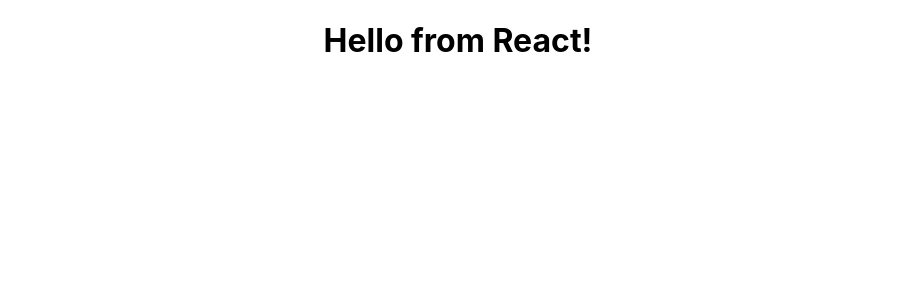
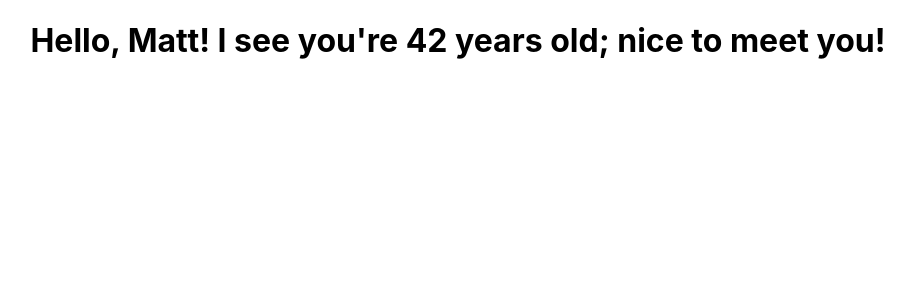
Before and after one commit to AJGreaves/gitpod-react, a React (Create React App) app in the folder my-app/: page / in a window 1280 px wide. Shown: the top 300 px of the page, without its empty margins (182-1096 px from the left). Built offline with nearby package versions, Linux system fonts and the light colour scheme.

Commit message:
Add props to functional greeting.

```diff
--- a/my-app/src/App.js
+++ b/my-app/src/App.js
@@ -1,11 +1,11 @@
 import logo from './logo.svg';
 import './App.css';
-import FunctionalGreetng from "./components/FunctionalGreeting";
+import FunctionalGreetingWithProps from "./components/FunctionalGreetingWithProps";
 
 function App() {
   return (
     <div className="App">
-      <FunctionalGreetng />
+      <FunctionalGreetingWithProps greeting="nice to meet you!" name="Matt" age="42"/>
     </div>
   );
 }
--- /dev/null
+++ b/my-app/src/components/FunctionalGreetingWithProps.js
@@ -0,0 +1,8 @@
+import React from "react";
+
+const FunctionalGreetingWithProps = (props) => {
+    console.log(props);
+    return <h1>Hello, {props.name}! I see you're {props.age} years old; {props.greeting}</h1>;
+}
+
+export default FunctionalGreetingWithProps;
```
